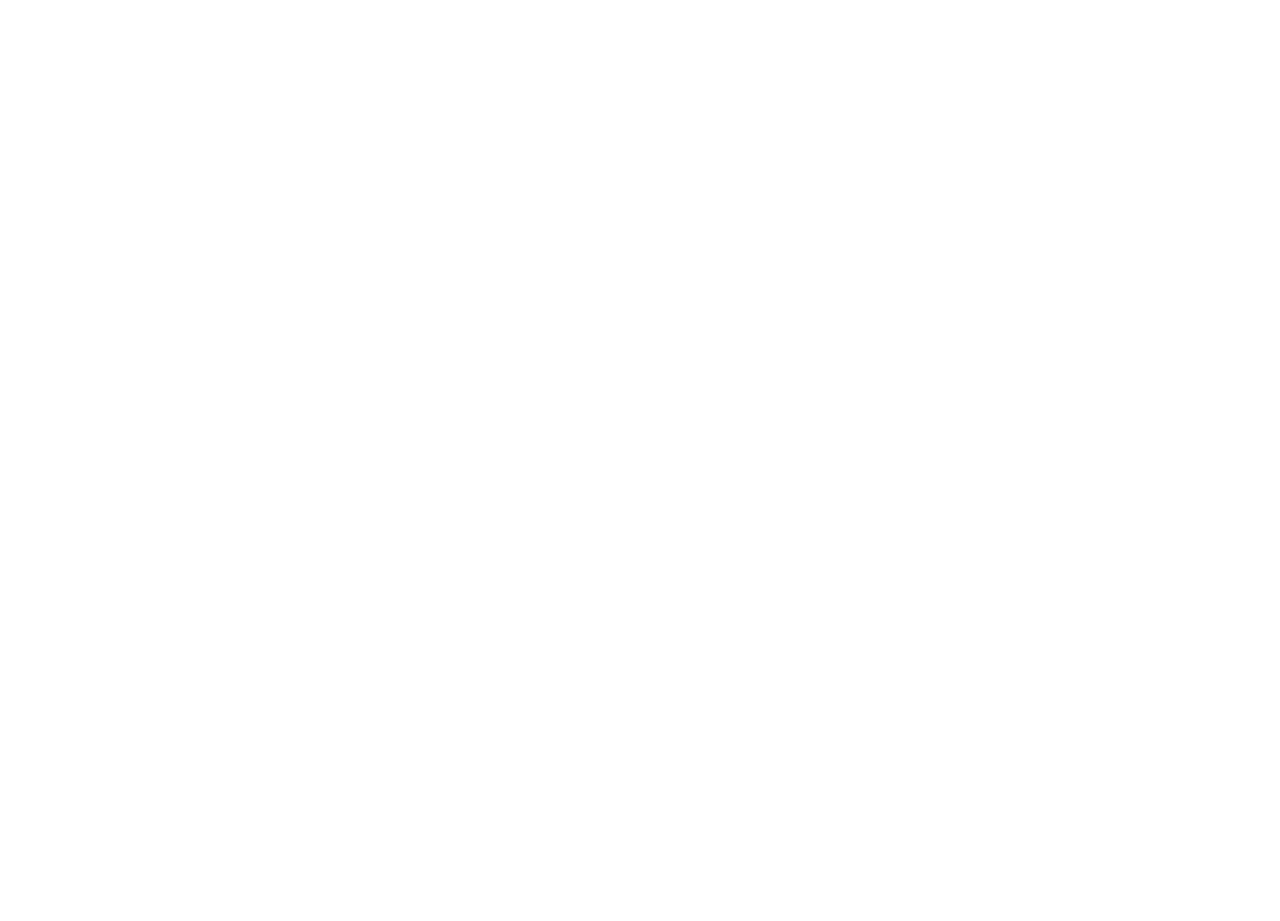
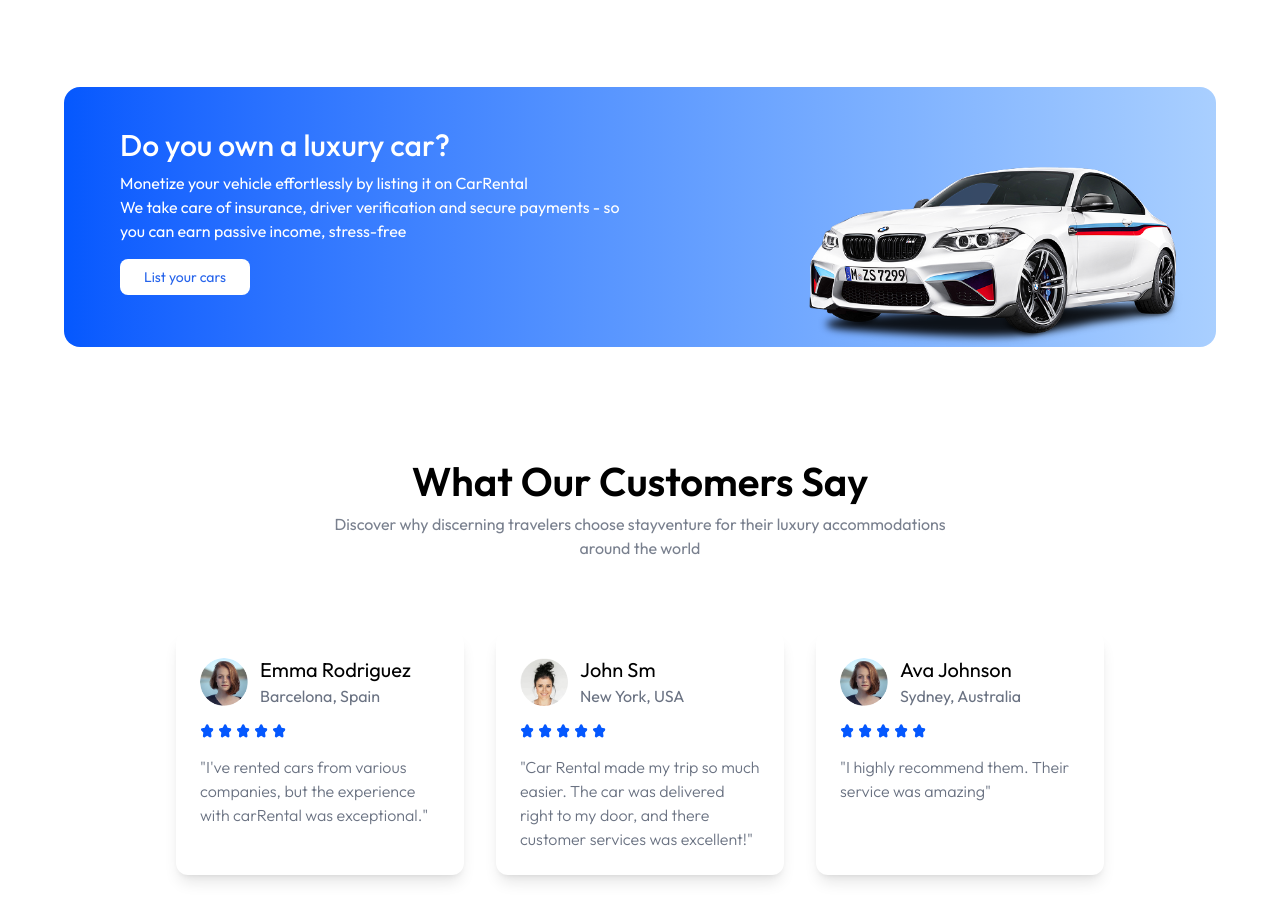
Before and after one commit to tanjimahmmed/car-rental-full-stack, a React (Vite) app in the folder client/: page / in a window 1280 px wide. Shown: the part 1960-2881 px from the top of the page. Before the commit the page ends 2047 px from the top, so only its background shows below. Built offline with nearby package versions, Linux system fonts and the light colour scheme.

Commit message:
add Banner and Testimonial component for homepage

```diff
--- /dev/null
+++ b/client/src/components/Banner.jsx
@@ -0,0 +1,19 @@
+import React from 'react'
+import { assets } from '../assets/assets'
+
+const Banner = () => {
+  return (
+    <div className='flex flex-col md:flex-row md:items-start items-center justify-between px-8 min-md:pl-14 pt-10 bg-gradient-to-r from-[#0558fe] to-[#a9cfff] max-w-6xl mx-3 md:mx-auto rounded-2xl overflow-hidden'>
+        <div className="text-white">
+            <h2 className='text-3xl font-medium'>Do you own a luxury car?</h2>
+            <p className='mt-2'>Monetize your vehicle effortlessly by listing it on CarRental</p>
+            <p className='max-w-130'>We take care of insurance, driver verification and secure payments - so you can earn passive income, stress-free</p>
+
+            <button className='px-6 py-2 bg-white hover:bg-slate-100 transition-all text-primary rounded-lg text-sm mt-4 cursor-pointer'>List your cars</button>
+        </div>
+        <img src={assets.banner_car_image} alt="car" className='max-h-45 mt-10'/>
+    </div>
+  )
+}
+
+export default Banner
--- /dev/null
+++ b/client/src/components/Testimonial.jsx
@@ -0,0 +1,56 @@
+import React from 'react'
+import Title from './Title'
+import { assets } from '../assets/assets'
+
+const Testimonial = () => {
+
+    const testimonials = [
+        {
+            name: "Emma Rodriguez",
+            location: "Barcelona, Spain",
+            image: assets.testimonial_image_1,
+            testimonial: "I've rented cars from various companies, but the experience with carRental was exceptional."
+        },
+         {
+            name: "John Sm",
+            location: "New York, USA",
+            image: assets.testimonial_image_2,
+            testimonial: "Car Rental made my trip so much easier. The car was delivered right to my door, and there customer services was excellent!"
+        },
+         {
+            name: "Ava Johnson",
+            location: "Sydney, Australia",
+            image: assets.testimonial_image_1,
+            testimonial: "I highly recommend them. Their service was amazing"
+        },
+    ]
+
+  return (
+    <div className="py-28 px-6 md:px-16 lg:px-24 xl:px-44">
+
+            <Title title="What Our Customers Say" subTitle="Discover why discerning travelers choose stayventure for their luxury accommodations around the world"/>
+
+            <div className="grid grid-cols-1 sm:grid-cols-2 lg:grid-cols-3 gap-8 mt-18">
+                {testimonials.map((testimonial, index) => (
+                    <div key={index} className="bg-white p-6 rounded-xl shadow-lg hover:-translate-y-1 transition-all duration-500">
+                        <div className="flex items-center gap-3">
+                            <img className="w-12 h-12 rounded-full" src={testimonial.image} alt={testimonial.name} />
+                            <div>
+                                <p className="text-xl">{testimonial.name}</p>
+                                <p className="text-gray-500">{testimonial.location}</p>
+                            </div>
+                        </div>
+                        <div className="flex items-center gap-1 mt-4">
+                            {Array(5).fill(0).map((_, index) => (
+                                <img key={index} src={assets.star_icon} alt="star-icon" />
+                            ))}
+                        </div>
+                        <p className="text-gray-500 max-w-90 mt-4 font-light">"{testimonial.testimonial}"</p>
+                    </div>
+                ))}
+            </div>
+        </div>
+  )
+}
+
+export default Testimonial
--- a/client/src/pages/Home.jsx
+++ b/client/src/pages/Home.jsx
@@ -1,12 +1,16 @@
 import React from 'react'
 import Hero from '../components/Hero'
 import FeaturedSection from '../components/FeaturedSection'
+import Banner from '../components/Banner'
+import Testimonial from '../components/Testimonial'
 
 const Home = () => {
   return (
     <>
         <Hero/>
         <FeaturedSection/>
+        <Banner/>
+        <Testimonial/>
     </>
   )
 }
```
